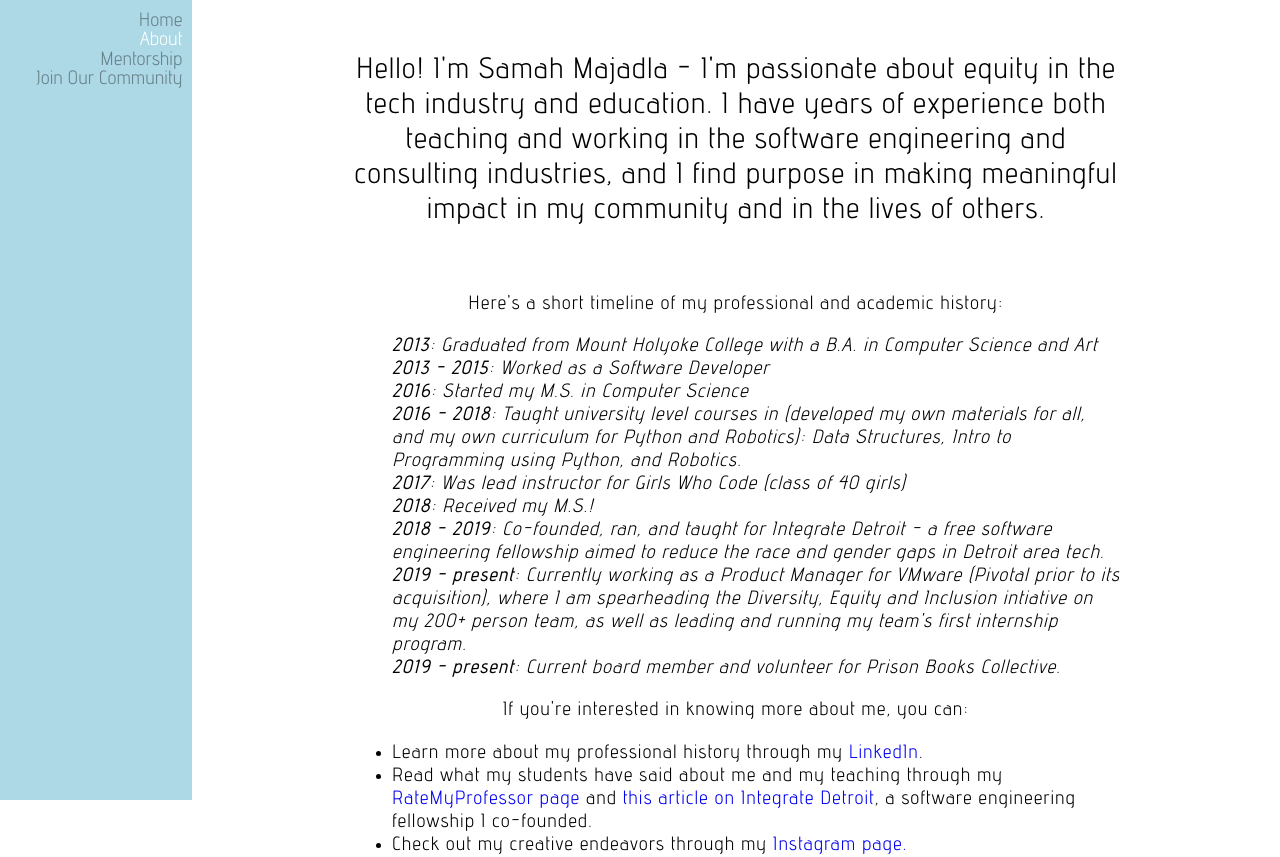
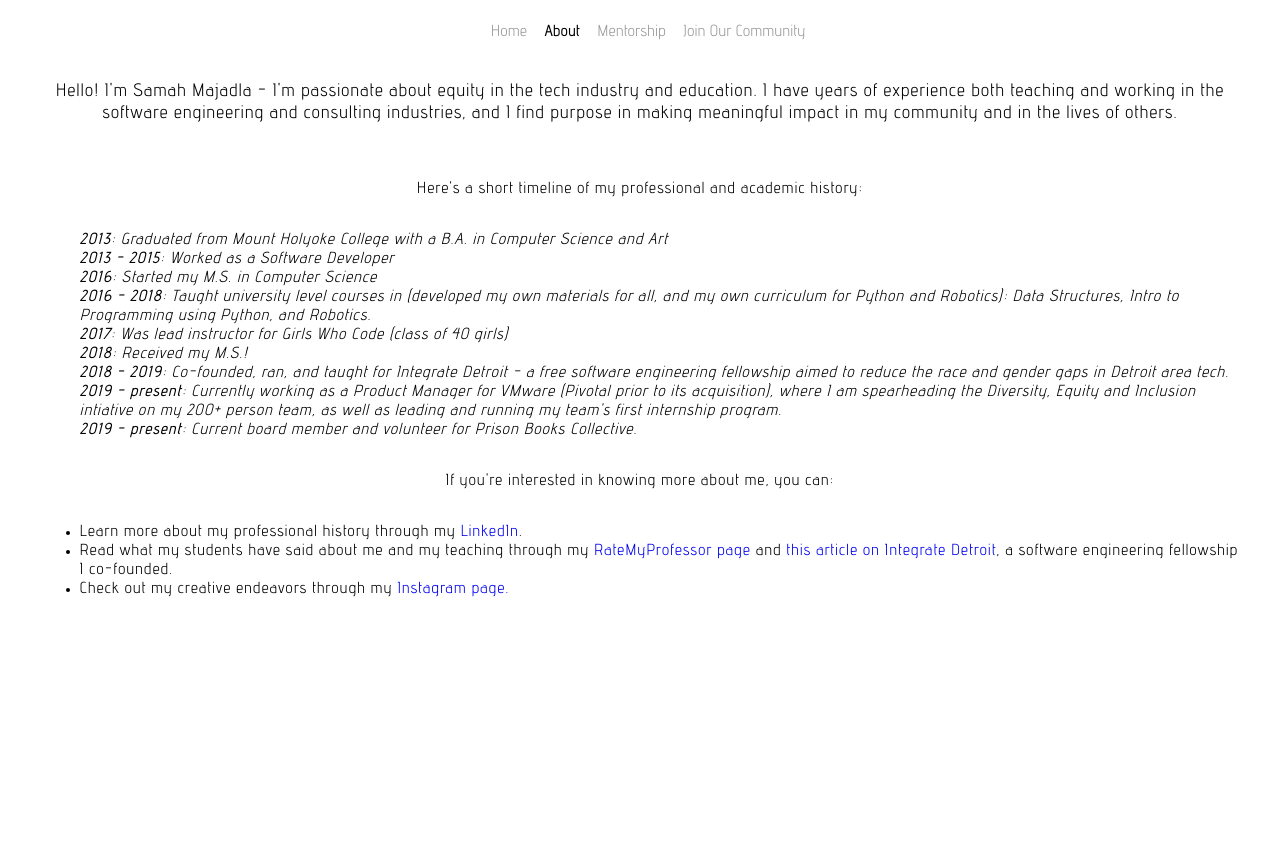
Before and after one commit to samahmajadla/samahmajadla.github.io, a SvelteKit app: page /about in a window 1280 px wide. After the commit the page ends 800 px from the top, so only its background shows below. Built offline with nearby package versions, Linux system fonts and the light colour scheme.

Commit message:
changed navbar

```diff
--- a/src/routes/+layout.svelte
+++ b/src/routes/+layout.svelte
@@ -19,26 +19,26 @@
         .sidebar{
             font-family: 'Advent';
             position:fixed;
-            top:0;
-            left:0;
-            width:15vw;
-            height:100vh;
-            background: lightblue;
-            text-align: right;
-            display:block;
+            width: 100%;
+            text-align: center;
+            min-height: 30px;
+
         }
 
         ul {
             list-style: none;
-            margin: 5% 5% 0 0;
-            padding-inline-start: 7%;
+            padding-inline-start: 0;
+
         }
 
         li {
-            margin-bottom: -2%;
+           display: inline;
+           padding-left: 5pt;
+           padding-right: 5pt;
         }
         li.active a{
-            color: white;
+            color: rgb(0, 0, 0);
+            font-weight:bold;
         }
 
         li:not(.active){
@@ -46,12 +46,12 @@
         }
 
         li:not(.active):hover a {
-            color: rgb(240, 132, 0);
+            color: rgba(0, 194, 0, 0.66);
         }
         a {
             color: rgb(0, 0, 0);
             transition: all ease-out 300ms;
-            font-size: 1.5vw;
+            font-size: medium;
         }
 
 
--- a/src/routes/about/+page.svelte
+++ b/src/routes/about/+page.svelte
@@ -1,5 +1,5 @@
-<div class="container">
-    <div id="about" class="detail">
+
+    <div id="about" class="container detail">
     <p id="intro">
 
     Hello! I'm Samah Majadla - I'm passionate about equity in the tech industry and education. I have years of experience both teaching and working in the software engineering and consulting industries, and I find purpose in making meaningful impact in my community and in the lives of others.
@@ -35,7 +35,7 @@
     <li>Check out my creative endeavors through my <a href="ttps://www.instagram.com/made.by.samah/">Instagram page.</a></li>
     </ul>
 </div>
-</div>
+
 
 <style>
     a:visited{
@@ -43,7 +43,7 @@
     }
     .detail {
         font-family: "Advent";
-        font-size: 1.5vw;
+        font-size: medium;
 
     }
     #timeline{
@@ -54,11 +54,11 @@
         text-align: left;
     }
     #intro{
-        font-size:2.3vw;
+        font-size:large;
     }
     #about{
-        width:60vw;
+        width:95%;
         height: 100%;
-        padding-top: 3%;
+        padding-top: 55px;
     }
 </style>
--- a/static/style/app.css
+++ b/static/style/app.css
@@ -4,7 +4,7 @@
     justify-content: center;
     flex-direction: column;
     text-align: center;
-    padding-left:15vw;
+    width: 100vw;
     height:100vh;
     font-family: "Libel";
     font-size: larger;
```
Also changed, not shown: src/routes/community/+page.svelte (+5 -5 lines), src/routes/mentorship/+page.svelte (+5 -8 lines), static/style/cat.png (added).
